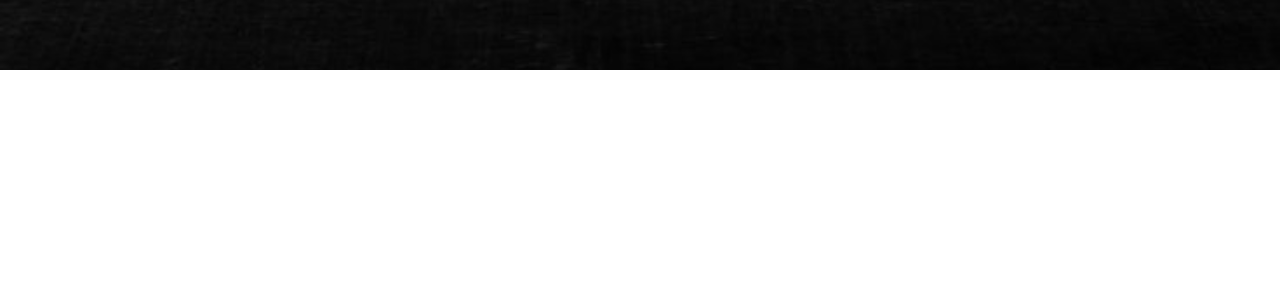
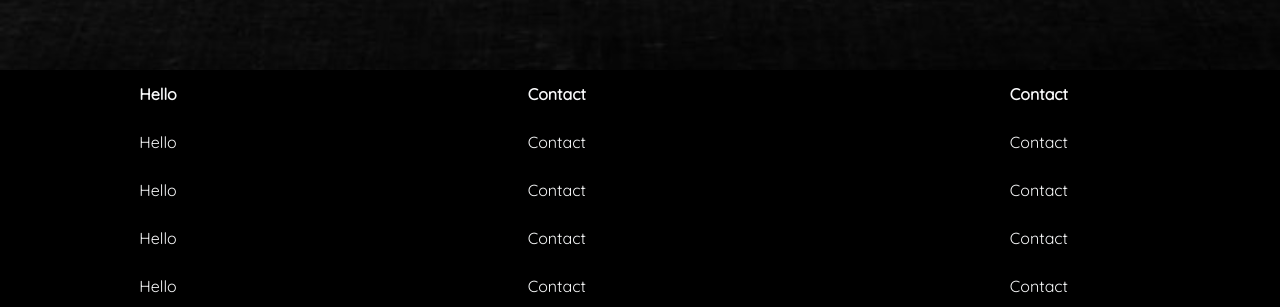
Before and after one commit to PrathameshBhagat/PrathameshBhagat.github.io, a React (Create React App) app: page / in a window 1280 px wide. Shown: the part 4117-4424 px from the top of the page. Before the commit the page ends 4187 px from the top, so only its background shows below. Built offline with nearby package versions, Linux system fonts and the light colour scheme.

Commit message:
First try of footer, personal

```diff
--- a/src/App.js
+++ b/src/App.js
@@ -7,6 +7,7 @@ import Header from './components/header/Header';
 import Trailer from './components/trailer/Trailer';
 import NotFound from './components/notFound/NotFound';
 import Fundraise from './components/fundraise/fundraise';
+import Footer from './components/footer/footer';
 
 function App() {
 
@@ -52,7 +53,7 @@ function App() {
       <Header/>
       <Routes>
           <Route >
-            <Route path="/" element={<><Hero movies={movies} /><Projects/></>} ></Route>
+            <Route path="/" element={<><Hero movies={movies} /><Projects/><Footer/></>} ></Route>
             <Route path="/Trailer/:ytTrailerId" element={<Trailer/>}></Route>
             <Route path="*" element = {<NotFound/>}></Route>
             <Route path="/fundraise" element = {<Fundraise/>}></Route>
--- /dev/null
+++ b/src/components/footer/footer.css
@@ -0,0 +1,6 @@
+table{
+    width: 100vw;
+    height: 30vh;
+    align-items: center;
+    text-align: center;
+}
--- /dev/null
+++ b/src/components/footer/footer.js
@@ -0,0 +1,87 @@
+import Button from "react-bootstrap/Button";
+import Container from "react-bootstrap/Container"
+import Nav from "react-bootstrap/Nav";
+import Navbar from "react-bootstrap/Navbar";
+import {NavLink} from "react-router-dom";
+import './footer.css';
+import { Table } from "react-bootstrap";
+
+const Footer = () => {
+
+return (
+     <table striped hover className="bd-dark text-light">
+        <tbody>
+
+        <tr>
+
+            <th>
+                Hello
+            </th>
+            <th>
+                Contact
+            </th>
+            <th>
+                Contact
+            </th>
+
+
+        </tr>
+        <tr>
+
+            <td>
+                Hello
+            </td>
+            <td>
+                Contact
+            </td>
+            <td>
+                Contact
+            </td>
+
+
+        </tr>     <tr>
+
+            <td>
+                Hello
+            </td>
+            <td>
+                Contact
+            </td>
+            <td>
+                Contact
+            </td>
+
+
+        </tr>     <tr>
+
+            <td>
+                Hello
+            </td>
+            <td>
+                Contact
+            </td>
+            <td>
+                Contact
+            </td>
+
+
+        </tr>     <tr>
+
+            <td>
+                Hello
+            </td>
+            <td>
+                Contact
+            </td>
+            <td>
+                Contact
+            </td>
+
+
+        </tr>
+        </tbody>
+    </table>
+  )
+}
+
+export default Footer
```
